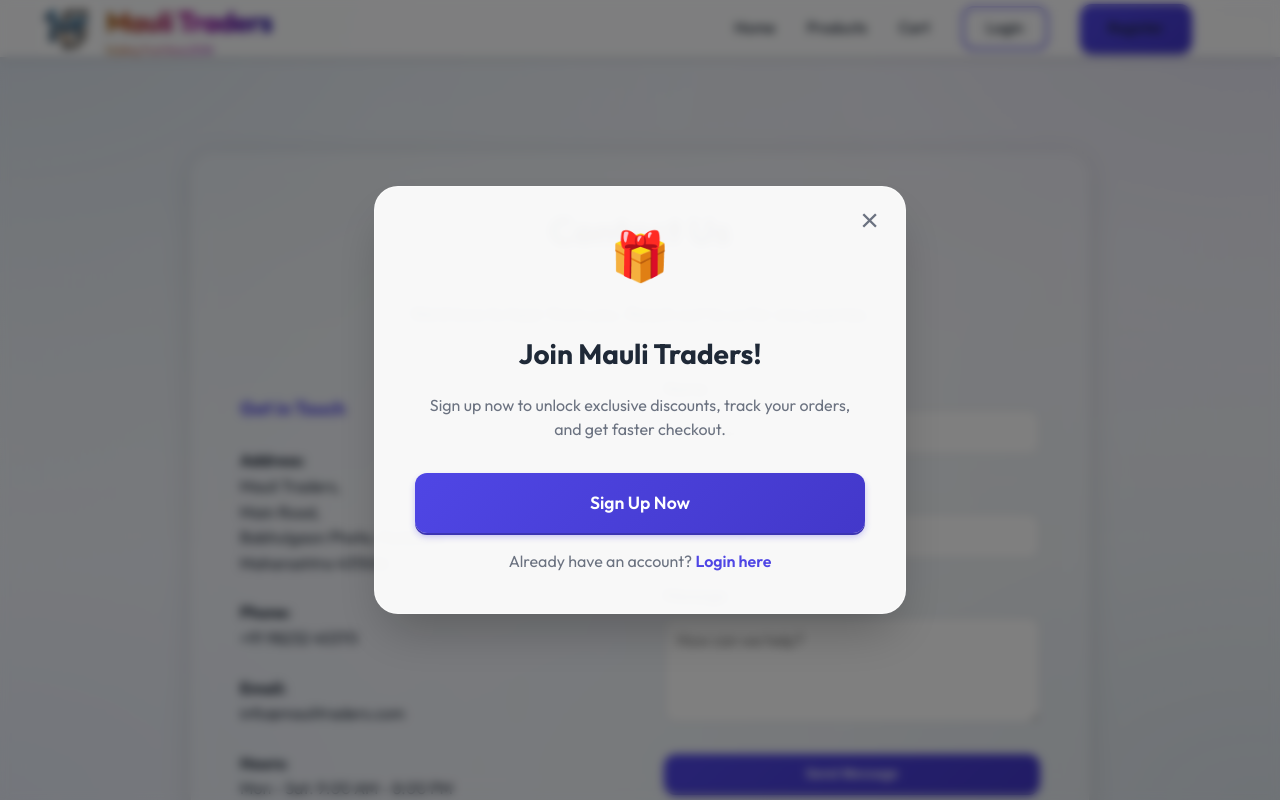
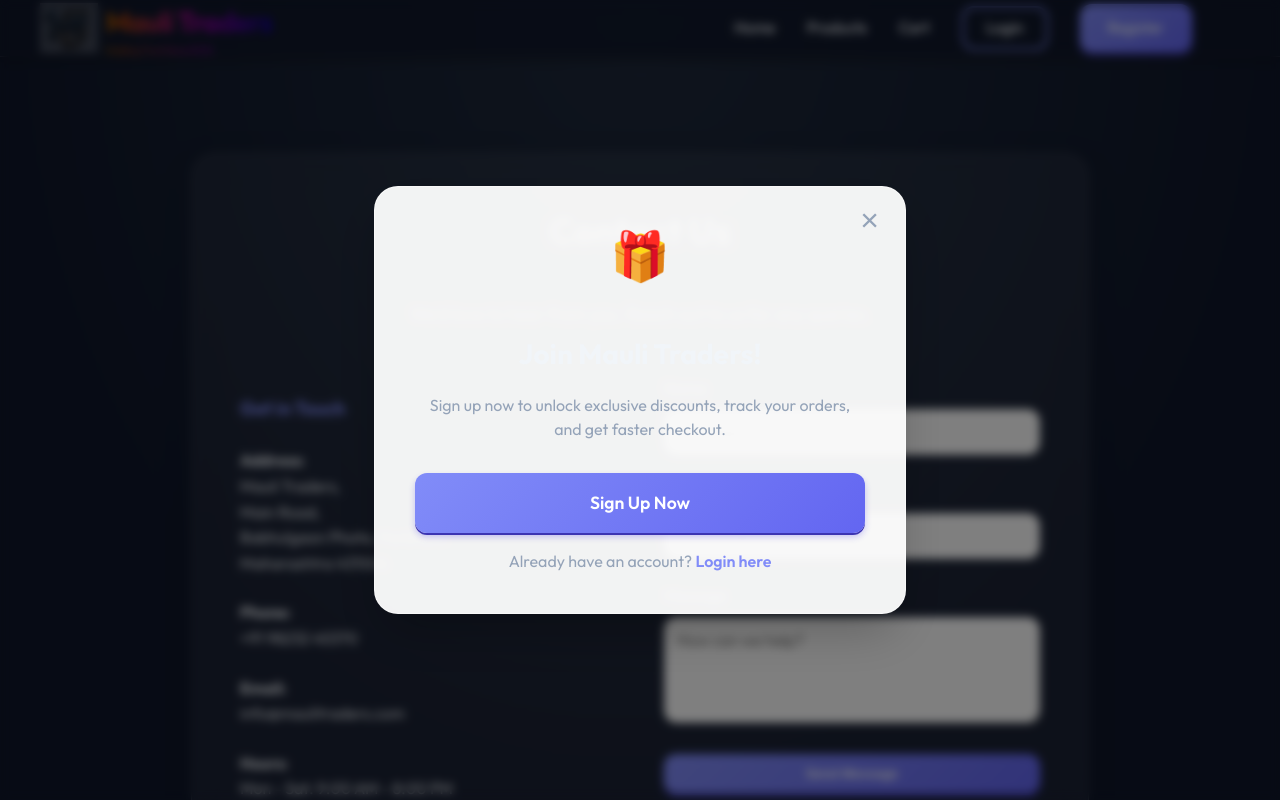
Before and after one commit to Abhi-96K/maulitraders, a Django app: page /contact/ in a window 1280 px wide. Run offline with Django 5.2, Linux system fonts and the light colour scheme.

Commit message:
Switch to Dark Glassmorphism theme to restore transparency visibility

```diff
--- a/static/css/style.css
+++ b/static/css/style.css
@@ -1,29 +1,25 @@
 /* 3D & Premium Effects */
 :root {
-    --primary-color: #4f46e5;
-    /* Indigo 600 */
-    --primary-dark: #4338ca;
-    /* Indigo 700 */
-    --secondary-color: #ec4899;
-    /* Pink 500 */
-    --text-color: #1f2937;
-    /* Gray 800 */
-    --text-light: #6b7280;
-    /* Gray 500 */
-    --bg-gradient-start: #f3f4f6;
-    --bg-gradient-end: #e5e7eb;
+    --primary-color: #818cf8;
+    /* Lighter Indigo for Dark Mode */
+    --primary-dark: #6366f1;
+    --secondary-color: #f472b6;
+    --text-color: #f1f5f9;
+    /* Slate 100 (Light Text) */
+    --text-light: #94a3b8;
+    /* Slate 400 */
+    --bg-gradient-start: #1e293b;
     --white: #ffffff;
-    --glass-bg: rgba(255, 255, 255, 0.7);
-    --glass-border: rgba(255, 255, 255, 0.5);
-    --shadow-sm: 0 2px 4px rgba(0, 0, 0, 0.05);
-    --shadow-md: 0 4px 6px -1px rgba(0, 0, 0, 0.1), 0 2px 4px -1px rgba(0, 0, 0, 0.06);
-    --shadow-lg: 0 10px 15px -3px rgba(0, 0, 0, 0.1), 0 4px 6px -2px rgba(0, 0, 0, 0.05);
-    --shadow-3d: 0 20px 25px -5px rgba(0, 0, 0, 0.1), 0 10px 10px -5px rgba(0, 0, 0, 0.04), 0 -2px 6px rgba(255, 255, 255, 0.5) inset;
+    --glass-bg: rgba(255, 255, 255, 0.05);
+    /* Subtle white shine */
+    --glass-border: rgba(255, 255, 255, 0.1);
+    --shadow-sm: 0 2px 4px rgba(0, 0, 0, 0.3);
+    --shadow-md: 0 4px 6px -1px rgba(0, 0, 0, 0.4);
+    --shadow-3d: 0 20px 25px -5px rgba(0, 0, 0, 0.5), 0 0 10px rgba(255, 255, 255, 0.1) inset;
     --radius-md: 0.75rem;
     --radius-lg: 1.5rem;
-    --gray-200: #e5e7eb;
-    --gray-300: #d1d5db;
-    --text-dark: var(--text-color);
+    --text-dark: #1f2937;
+    /* For elements that still need dark text (e.g. inputs) */
 }
 
 /* Animations */
@@ -59,12 +55,10 @@
     font-family: 'Outfit', sans-serif;
     margin: 0;
     padding: 0;
-    background-color: #f3f4f6;
-    background-image: radial-gradient(at 0% 0%, hsla(212, 33%, 89%, 1) 0px, transparent 50%),
-        radial-gradient(at 98% 1%, hsla(240, 30%, 92%, 1) 0px, transparent 50%),
-        radial-gradient(at 0% 100%, hsla(222, 50%, 94%, 1) 0px, transparent 50%),
-        radial-gradient(at 98% 100%, hsla(210, 29%, 90%, 1) 0px, transparent 50%);
-    background-color: #f8fafc;
+    background-color: #0f172a;
+    /* Slate 900 */
+    background-image: radial-gradient(at 50% 0%, #1e293b 0%, #0f172a 70%);
+    /* Subtle spotlight effect */
 
     background-attachment: fixed;
     color: var(--text-color);
@@ -84,21 +78,23 @@
 
 /* Glassmorphism Utilities */
 /* Glassmorphism Utilities */
+/* Glassmorphism Utilities */
 .glass {
-    background: rgba(255, 255, 255, 0.15);
-    backdrop-filter: blur(12px);
-    -webkit-backdrop-filter: blur(12px);
-    border: 1px solid rgba(255, 255, 255, 0.3);
+    background: var(--glass-bg);
+    backdrop-filter: blur(16px);
+    -webkit-backdrop-filter: blur(16px);
+    border: 1px solid var(--glass-border);
     box-shadow: 0 4px 30px rgba(0, 0, 0, 0.1);
     border-radius: var(--radius-lg);
 }
 
 /* Header */
 .header {
-    background: rgba(255, 255, 255, 0.85);
+    background: rgba(15, 23, 42, 0.8);
+    /* Darker header */
     backdrop-filter: blur(12px);
     -webkit-backdrop-filter: blur(12px);
-    border-bottom: 1px solid rgba(255, 255, 255, 0.3);
+    border-bottom: 1px solid var(--glass-border);
     padding: 0;
     position: sticky;
     top: 0;
@@ -303,17 +299,17 @@
 }
 
 .category-card {
-    background: rgba(255, 255, 255, 0.15);
+    background: var(--glass-bg);
     backdrop-filter: blur(12px);
     -webkit-backdrop-filter: blur(12px);
     border-radius: var(--radius-lg);
     overflow: hidden;
-    box-shadow: 0 4px 30px rgba(0, 0, 0, 0.1);
+    box-shadow: 0 4px 30px rgba(0, 0, 0, 0.2);
     text-decoration: none;
     color: inherit;
     transition: all 0.4s cubic-bezier(0.175, 0.885, 0.32, 1.275);
     /* Bouncy transition */
-    border: 1px solid rgba(255, 255, 255, 0.3);
+    border: 1px solid var(--glass-border);
     transform-style: preserve-3d;
     position: relative;
 }
@@ -373,16 +369,16 @@
 }
 
 .product-card {
-    background: rgba(255, 255, 255, 0.15);
+    background: var(--glass-bg);
     backdrop-filter: blur(12px);
     -webkit-backdrop-filter: blur(12px);
     border-radius: var(--radius-lg);
     overflow: hidden;
-    box-shadow: 0 4px 30px rgba(0, 0, 0, 0.1);
+    box-shadow: 0 4px 30px rgba(0, 0, 0, 0.2);
     transition: all 0.4s cubic-bezier(0.175, 0.885, 0.32, 1.275);
     /* Bouncy transition */
     position: relative;
-    border: 1px solid rgba(255, 255, 255, 0.3);
+    border: 1px solid var(--glass-border);
     transform-style: preserve-3d;
 }
 
```
